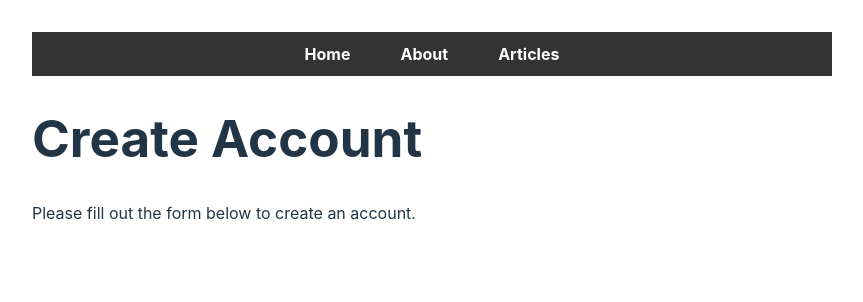
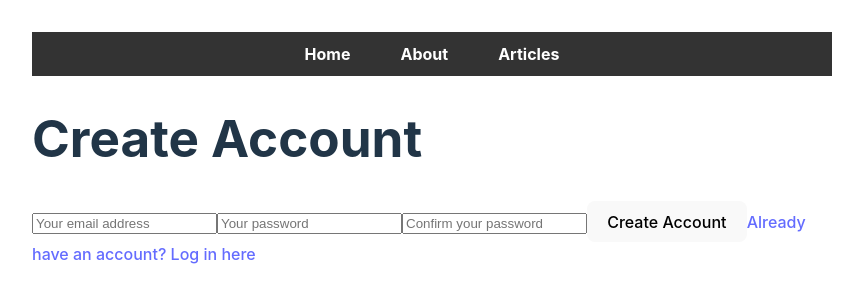
Before and after one commit to amandaCrowley/React_Tutorial2, a React (Vite) app in the folder front-end/: page /create-account in a window 1280 px wide. Shown: the top 302 px of the page, without its empty margins (208-1071 px from the left). Built offline with nearby package versions, Linux system fonts and the light colour scheme.

Commit message:
Implement firebase auth to login pages

```diff
--- a/front-end/src/pages/CreateAccountPage.jsx
+++ b/front-end/src/pages/CreateAccountPage.jsx
@@ -1,8 +1,55 @@
+import {useState} from 'react';
+import { Link, useNavigate } from 'react-router-dom';
+import { getAuth, createUserWithEmailAndPassword } from "firebase/auth";
+
 export default function CreateAccountPage() {
-  return (
-    <div>
-      <h1>Create Account</h1>
-      <p>Please fill out the form below to create an account.</p>
-    </div>
+    const [email, setEmail] = useState('');
+    const [password, setPassword] = useState('');
+    const [confirmPassword, setConfirmPassword] = useState('');
+    const [error, setError] = useState('');
+
+    const navigate = useNavigate();
+
+    async function createAccount() {
+        if (password !== confirmPassword) {
+            setError('Passwords do not match');
+            return; //If the password and confirm password don't match, set an error message and return to prevent creating the account
+        }
+
+        try {
+            await createUserWithEmailAndPassword(getAuth(), email, password);
+            navigate('/articles'); //Navigate to the articles page after creating the account
+        } catch (e) {
+            setError(e.message); //Set the error message to display to the user
+        }
+    }
+
+    return (
+    <>
+    <h1>Create Account</h1>
+
+    {error && <p style={{ color: 'red' }}>{error}</p>}
+
+    <input
+        type="email"
+        placeholder="Your email address"
+        value={email}
+        onChange={e => setEmail(e.target.value)}/>
+    <input
+        type="password"
+        placeholder="Your password"
+        value={password}
+        onChange={e => setPassword(e.target.value)}/>
+
+    <input
+        type="password"
+        placeholder="Confirm your password"
+        value={confirmPassword}
+        onChange={e => setConfirmPassword(e.target.value)}/>
+
+    <button onClick={createAccount}>Create Account</button>
+
+    <Link to="/login">Already have an account? Log in here</Link>
+    </>
   );
 }
--- a/front-end/src/pages/LoginPage.jsx
+++ b/front-end/src/pages/LoginPage.jsx
@@ -1,8 +1,45 @@
+import {useState} from 'react';
+import { Link, useNavigate } from 'react-router-dom';
+import { getAuth, signInWithEmailAndPassword } from "firebase/auth";
+
 export default function LoginPage() {
-  return (
-    <div>
-      <h1>Login</h1>
-      <p>Please enter your credentials to log in.</p>
-    </div>
+    const [email, setEmail] = useState('');
+    const [password, setPassword] = useState('');
+    const [error, setError] = useState('');
+
+    const navigate = useNavigate();
+
+    async function login() {
+
+        try {
+            await signInWithEmailAndPassword(getAuth(), email, password);
+            navigate('/articles'); //Navigate to the articles page after logging in
+        } catch (e) {
+            setError(e.message); //Set the error message to display to the user
+        }
+    }
+
+    return (
+    <>
+    <h1>Login</h1>
+    <p>Please enter your credentials to log in.</p>
+
+    {error && <p style={{ color: 'red' }}>{error}</p>}
+
+    <input
+        type="email"
+        placeholder="Your email address"
+        value={email}
+        onChange={e => setEmail(e.target.value)}/>
+    <input
+        type="password"
+        placeholder="Your password"
+        value={password}
+        onChange={e => setPassword(e.target.value)}/>
+
+    <button onClick={login}>Log In</button>
+
+    <Link to="/create-account">Don't have an account? Create one here</Link>
+    </>
   );
 }
```
